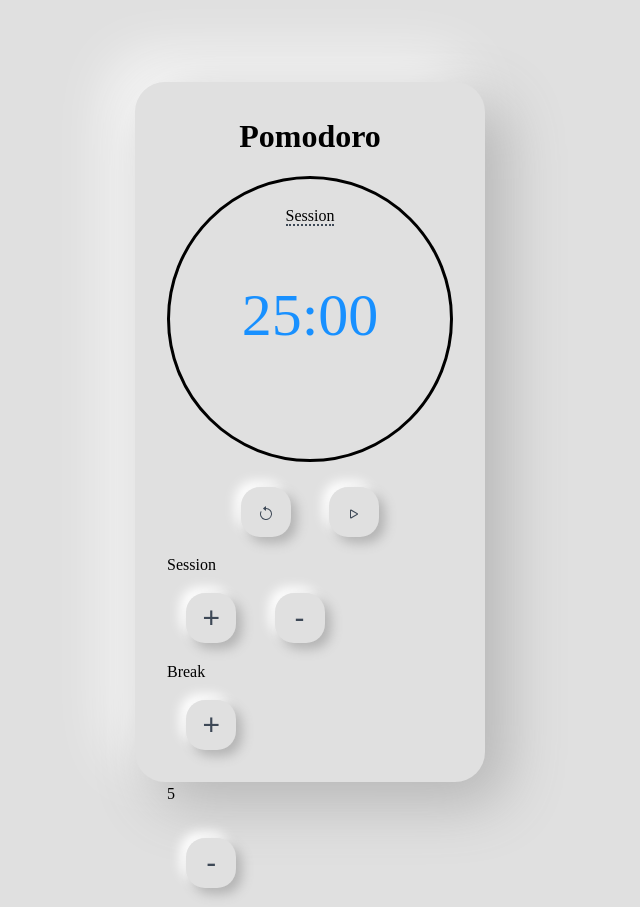
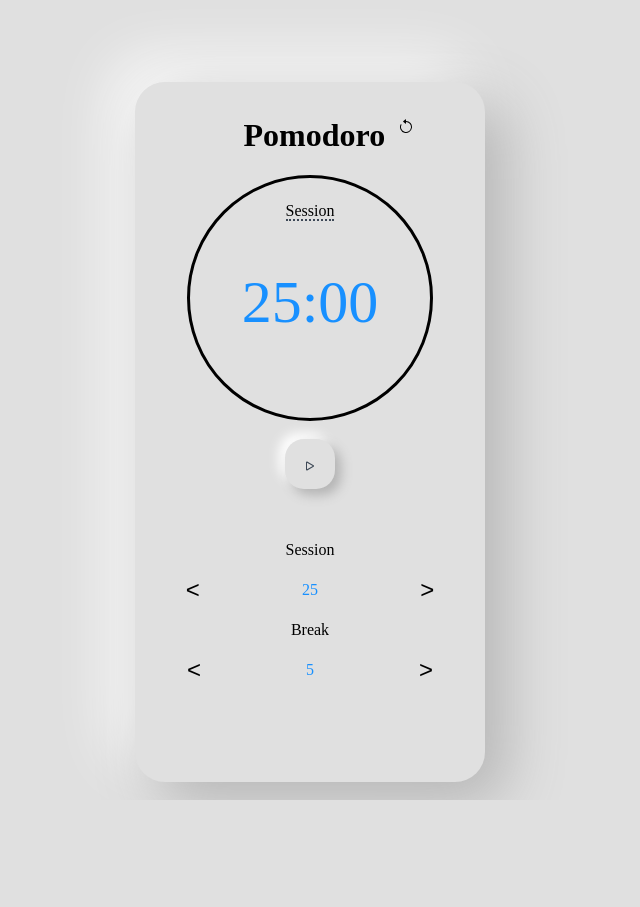
Before and after one commit to purecodework/pomodoro, a React (Create React App) app: page / in a window 1280 px wide. Shown: the whole page, without its empty margins (330-970 px from the left). After the commit the page ends 800 px from the top, so only its background shows below. Built offline with nearby package versions, Linux system fonts and the light colour scheme.

Commit message:
refactoring

```diff
--- a/package.json
+++ b/package.json
@@ -6,6 +6,7 @@
     "@testing-library/jest-dom": "^5.16.1",
     "@testing-library/react": "^12.1.2",
     "@testing-library/user-event": "^13.5.0",
+    "normalize.css": "^8.0.1",
     "react": "^17.0.2",
     "react-dom": "^17.0.2",
     "react-scripts": "5.0.0",
--- a/src/App.css
+++ b/src/App.css
@@ -1,3 +1,4 @@
+@import-normalize;
 body {
   background-color: #cdd4df;
   height: 100vh;
--- a/src/App.js
+++ b/src/App.js
@@ -18,6 +18,13 @@ const AppWrapper = styled.div`
   box-shadow: 20px 20px 60px #b3b3b3, -20px -20px 60px #ffffff;
 `;
 
+const Wrapper = styled.div`
+  padding-left: 25%;
+  display: flex;
+  align-items: center;
+  justify-content: center;
+`;
+
 const Title = styled.h1`
   padding-top: 5%;
   text-align: center;
@@ -25,9 +32,21 @@ const Title = styled.h1`
 
 const ControlWrapper = styled.div`
   margin: 0 auto;
-  margin-top: 2%;
   display: flex;
   justify-content: center;
+  width: 350px;
+  margin-bottom: 15%;
+`;
+
+const ResetWrapper = styled.div`
+  width: 25%;
+  margin-left: 5%;
+`;
+
+const LabelWrapper = styled.div`
+  margin-top: 10%;
+  display: flex;
+  flex-direction: row;
 `;
 
 const App = () => {
@@ -145,8 +164,12 @@ const App = () => {
   return (
     <AppWrapper>
       <div className="App">
-        <div className="wrapper pt-5">
+        <Wrapper>
           <Title>Pomodoro</Title>
+          <ResetWrapper onClick={onReset}>
+            <Reset />
+          </ResetWrapper>
+        </Wrapper>
         <Timer
           isSession={isSession}
           timeLeft={
@@ -155,28 +178,19 @@ const App = () => {
         />
 
         <ControlWrapper>
-            <Reset onReset={onReset} />
           <PlayStop onPlayStop={onPlayStop} />
         </ControlWrapper>
-
-          <div className="text-center mt-5">
-            <div>
         <SessionLabel
           sessionInc={sessionInc}
           sessionDec={sessionDec}
           sessionLength={sessionLength.sessionLength}
         />
-            </div>
-            <div>
         <BreakLabel
           breakInc={breakInc}
           breakDec={breakDec}
           breakLength={breakLength.breakLength}
         />
       </div>
-          </div>
-        </div>
-      </div>
     </AppWrapper>
   );
 };
--- a/src/components/BreakLabel.js
+++ b/src/components/BreakLabel.js
@@ -1,19 +1,38 @@
-import ControlButton from "../styles/ControlButton";
+import FlatButton from "../styles/FlatButton";
+import styled from "styled-components";
+
+const BreakLabelWrapper = styled.div`
+  display: flex;
+  flex-direction: row;
+  justify-content: space-around;
+  align-items: center;
+  width: 350px;
+  height: 30px;
+`;
+const Title = styled.p`
+  text-align: center;
+`;
+
+const Length = styled.p`
+  margin-left: 2%;
+  margin-right: 2%;
+  color: #1890ff;
+`;
 
 const BreakLabel = ({ breakInc, breakDec, breakLength }) => {
   return (
-    <div id="break-label">
-      Break
-      <div className="break-wrapper">
-        <ControlButton id="break-increment" onClick={() => breakInc()}>
-          +
-        </ControlButton>
-        <p id="break-length">{breakLength}</p>
-        <ControlButton id="break-decrement" onClick={() => breakDec()}>
-          -
-        </ControlButton>
-      </div>
-    </div>
+    <>
+      <Title>Break</Title>
+      <BreakLabelWrapper id="break-label">
+        <FlatButton id="session-increment" onClick={() => breakInc()}>
+          {"<"}
+        </FlatButton>
+        <Length>{breakLength}</Length>
+        <FlatButton id="session-decrement" onClick={() => breakDec()}>
+          {">"}
+        </FlatButton>
+      </BreakLabelWrapper>
+    </>
   );
 };
 
--- a/src/components/PlayStop.js
+++ b/src/components/PlayStop.js
@@ -1,7 +1,11 @@
 import ControlButton from "../styles/ControlButton";
+import styled from "styled-components";
+const PlayButton = styled(ControlButton)`
+  margin-top: 5%;
+`;
 const PlayStop = ({ onPlayStop }) => {
   return (
-    <ControlButton id="start_stop" onClick={onPlayStop}>
+    <PlayButton id="start_stop" onClick={onPlayStop}>
       <svg
         xmlns="http://www.w3.org/2000/svg"
         width="16"
@@ -12,7 +16,7 @@ const PlayStop = ({ onPlayStop }) => {
       >
         <path d="M10.804 8 5 4.633v6.734L10.804 8zm.792-.696a.802.802 0 0 1 0 1.392l-6.363 3.692C4.713 12.69 4 12.345 4 11.692V4.308c0-.653.713-.998 1.233-.696l6.363 3.692z" />
       </svg>
-    </ControlButton>
+    </PlayButton>
   );
 };
 
--- a/src/components/Reset.js
+++ b/src/components/Reset.js
@@ -2,7 +2,7 @@ import ControlButton from "../styles/ControlButton";
 
 const Reset = ({ onReset }) => {
   return (
-    <ControlButton id="reset" onClick={onReset}>
+    <div id="reset" onClick={onReset}>
       <svg
         xmlns="http://www.w3.org/2000/svg"
         width="16"
@@ -17,7 +17,7 @@ const Reset = ({ onReset }) => {
         />
         <path d="M8 4.466V.534a.25.25 0 0 0-.41-.192L5.23 2.308a.25.25 0 0 0 0 .384l2.36 1.966A.25.25 0 0 0 8 4.466z" />
       </svg>
-    </ControlButton>
+    </div>
   );
 };
 
--- a/src/components/SessionLabel.js
+++ b/src/components/SessionLabel.js
@@ -1,20 +1,39 @@
-import ControlButton from "../styles/ControlButton";
+import FlatButton from "../styles/FlatButton";
+import styled from "styled-components";
+
+const SessionLabelWrapper = styled.div`
+  display: flex;
+  flex-direction: row;
+  justify-content: space-around;
+  align-items: center;
+  width: 350px;
+  height: 30px;
+`;
+
+const Title = styled.p`
+  text-align: center;
+`;
+
+const Length = styled.p`
+  margin-left: 2%;
+  margin-right: 2%;
+  color: #1890ff;
+`;
 
 const SessionLabel = ({ sessionInc, sessionDec, sessionLength }) => {
   return (
-    <div id="session-label">
-      <div>Session</div>
-
-      <div className="session-wrapper">
-        <ControlButton id="session-increment" onClick={() => sessionInc()}>
-          +
-        </ControlButton>
-        {/* <p id="session-length">{sessionLength}</p> */}
-        <ControlButton id="session-decrement" onClick={() => sessionDec()}>
-          -
-        </ControlButton>
-      </div>
-    </div>
+    <>
+      <Title>Session</Title>
+      <SessionLabelWrapper id="session-label">
+        <FlatButton id="session-increment" onClick={() => sessionInc()}>
+          {"<"}
+        </FlatButton>
+        <Length> {sessionLength}</Length>
+        <FlatButton id="session-decrement" onClick={() => sessionDec()}>
+          {">"}
+        </FlatButton>
+      </SessionLabelWrapper>
+    </>
   );
 };
 
--- a/src/components/Timer.js
+++ b/src/components/Timer.js
@@ -2,10 +2,11 @@ import convertTime from "../actions/convertTime";
 import styled from "styled-components";
 
 const TimerWrapper = styled.div`
+  margin: 0 auto;
   display: flex;
   flex-direction: column;
-  height: 280px;
-  width: 280px;
+  height: 240px;
+  width: 240px;
   border-radius: 50%;
   border-style: solid;
 `;
--- a/src/index.css
+++ b/src/index.css
@@ -1,3 +1,4 @@
+@import-normalize;
 body {
   margin: 0;
   background-color: #e0e0e0;
--- a/src/styles/ControlButton.js
+++ b/src/styles/ControlButton.js
@@ -5,7 +5,6 @@ const ControlButton = styled.button`
   font-size: 30px;
   height: 50px;
   width: 50px;
-  margin: 1.5vw;
   border-color: transparent;
   border-radius: 19px;
   background: #e0e0e0;
--- /dev/null
+++ b/src/styles/FlatButton.js
@@ -0,0 +1,12 @@
+import styled from "styled-components";
+
+const FlatButton = styled.button`
+  font-size: 24px;
+  border: none;
+  background-color: transparent;
+  &:active {
+    color: #009aff;
+  }
+`;
+
+export default FlatButton;
```
Also changed, not shown: 1 other file (tests, documents, lock files or other folders). Lines whose indentation alone changed are shown as unchanged.
